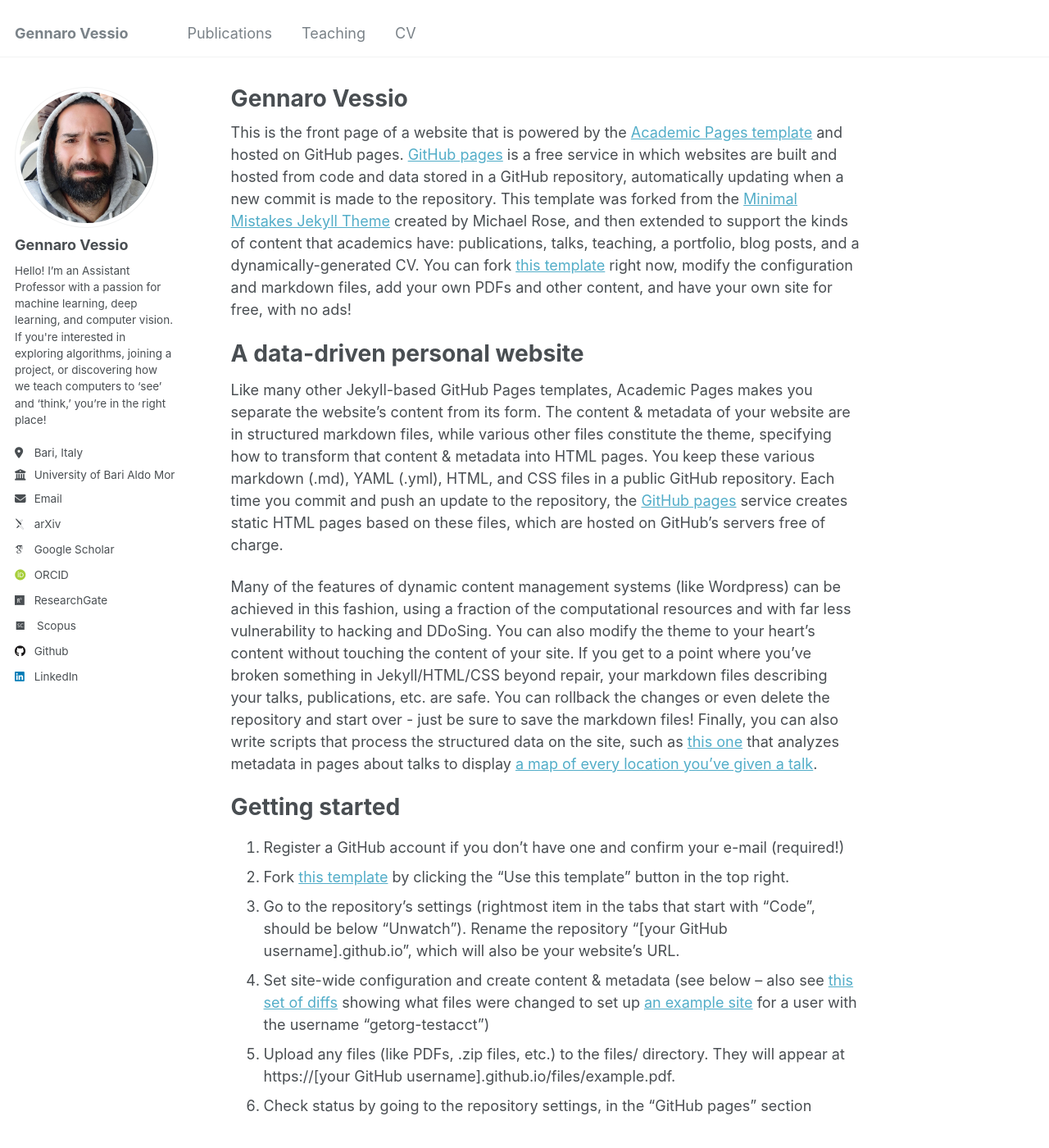
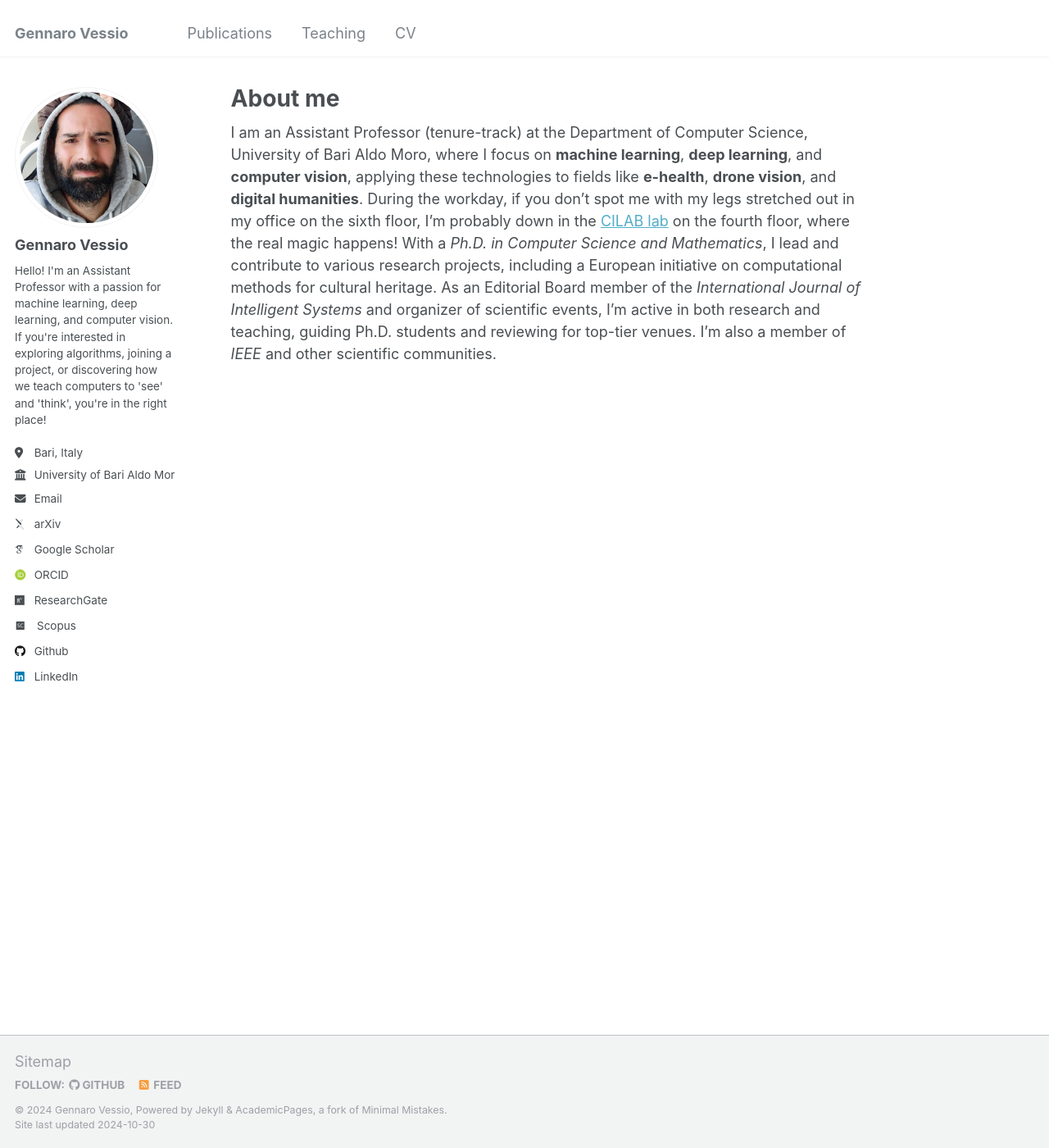
Before and after one commit to gvessio/gvessio.github.io, a Jekyll site: the page built from _pages/about.md, in a window 1280 px wide and 1400 px high. Shown: the whole window at 82% size. Built offline with Jekyll 4.4.1, drawn with Linux system fonts in a browser that asks for light colours; some web fonts are replaced; some of the changed text lies outside the part shown.

Commit message:
New changes

```diff
--- a/_config.yml
+++ b/_config.yml
@@ -24,7 +24,7 @@ author:
   avatar           : "profile.png"
   name             : "Gennaro Vessio"
   pronouns         : # example: "she/her"
-  bio              : "Hello! I’m an Assistant Professor with a passion for machine learning, deep learning, and computer vision. If you're interested in exploring algorithms, joining a project, or discovering how we teach computers to ‘see’ and ‘think,’ you’re in the right place!"
+  bio              : "Hello! I'm an Assistant Professor with a passion for machine learning, deep learning, and computer vision. If you're interested in exploring algorithms, joining a project, or discovering how we teach computers to 'see' and 'think', you're in the right place!"
   location         : "Bari, Italy"
   employer         : "University of Bari Aldo Moro"
   uri              : # URL
--- a/_pages/about.md
+++ b/_pages/about.md
@@ -1,13 +1,15 @@
 ---
 permalink: /
-title: "Gennaro Vessio"
+title: "About me"
 author_profile: true
 redirect_from:
   - /about/
   - /about.html
 ---
 
-This is the front page of a website that is powered by the [Academic Pages template](https://github.com/academicpages/academicpages.github.io) and hosted on GitHub pages. [GitHub pages](https://pages.github.com) is a free service in which websites are built and hosted from code and data stored in a GitHub repository, automatically updating when a new commit is made to the repository. This template was forked from the [Minimal Mistakes Jekyll Theme](https://mmistakes.github.io/minimal-mistakes/) created by Michael Rose, and then extended to support the kinds of content that academics have: publications, talks, teaching, a portfolio, blog posts, and a dynamically-generated CV. You can fork [this template](https://github.com/academicpages/academicpages.github.io) right now, modify the configuration and markdown files, add your own PDFs and other content, and have your own site for free, with no ads!
+I am an Assistant Professor (tenure-track) at the Department of Computer Science, University of Bari Aldo Moro, where I focus on **machine learning**, **deep learning**, and **computer vision**, applying these technologies to fields like **e-health**, **drone vision**, and **digital humanities**. During the workday, if you don’t spot me with my legs stretched out in my office on the sixth floor, I’m probably down in the [CILAB lab](https://sites.google.com/site/cilabuniba/home) on the fourth floor, where the real magic happens! With a *Ph.D. in Computer Science and Mathematics*, I lead and contribute to various research projects, including a European initiative on computational methods for cultural heritage. As an Editorial Board member of the *International Journal of Intelligent Systems* and organizer of scientific events, I'm active in both research and teaching, guiding Ph.D. students and reviewing for top-tier venues. I’m also a member of *IEEE* and other scientific communities.
+
+<!-- This is the front page of a website that is powered by the [Academic Pages template](https://github.com/academicpages/academicpages.github.io) and hosted on GitHub pages. [GitHub pages](https://pages.github.com) is a free service in which websites are built and hosted from code and data stored in a GitHub repository, automatically updating when a new commit is made to the repository. This template was forked from the [Minimal Mistakes Jekyll Theme](https://mmistakes.github.io/minimal-mistakes/) created by Michael Rose, and then extended to support the kinds of content that academics have: publications, talks, teaching, a portfolio, blog posts, and a dynamically-generated CV. You can fork [this template](https://github.com/academicpages/academicpages.github.io) right now, modify the configuration and markdown files, add your own PDFs and other content, and have your own site for free, with no ads!
 
 A data-driven personal website
 ======
@@ -46,4 +48,4 @@ Example: editing a markdown file for a talk
 
 For more info
 ------
-More info about configuring Academic Pages can be found in [the guide](https://academicpages.github.io/markdown/), the [growing wiki](https://github.com/academicpages/academicpages.github.io/wiki), and you can always [ask a question on GitHub](https://github.com/academicpages/academicpages.github.io/discussions). The [guides for the Minimal Mistakes theme](https://mmistakes.github.io/minimal-mistakes/docs/configuration/) (which this theme was forked from) might also be helpful.
+More info about configuring Academic Pages can be found in [the guide](https://academicpages.github.io/markdown/), the [growing wiki](https://github.com/academicpages/academicpages.github.io/wiki), and you can always [ask a question on GitHub](https://github.com/academicpages/academicpages.github.io/discussions). The [guides for the Minimal Mistakes theme](https://mmistakes.github.io/minimal-mistakes/docs/configuration/) (which this theme was forked from) might also be helpful. -->
```
